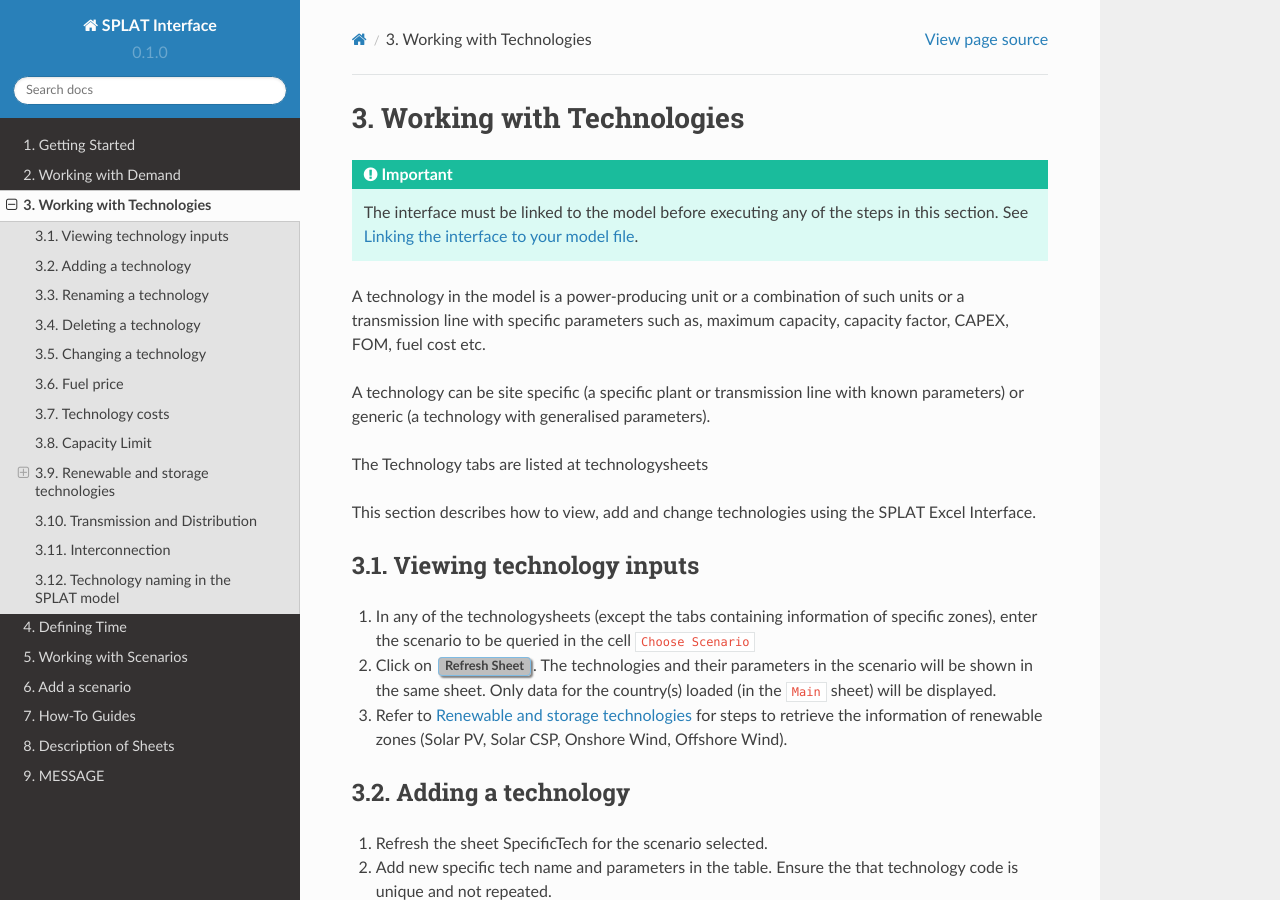
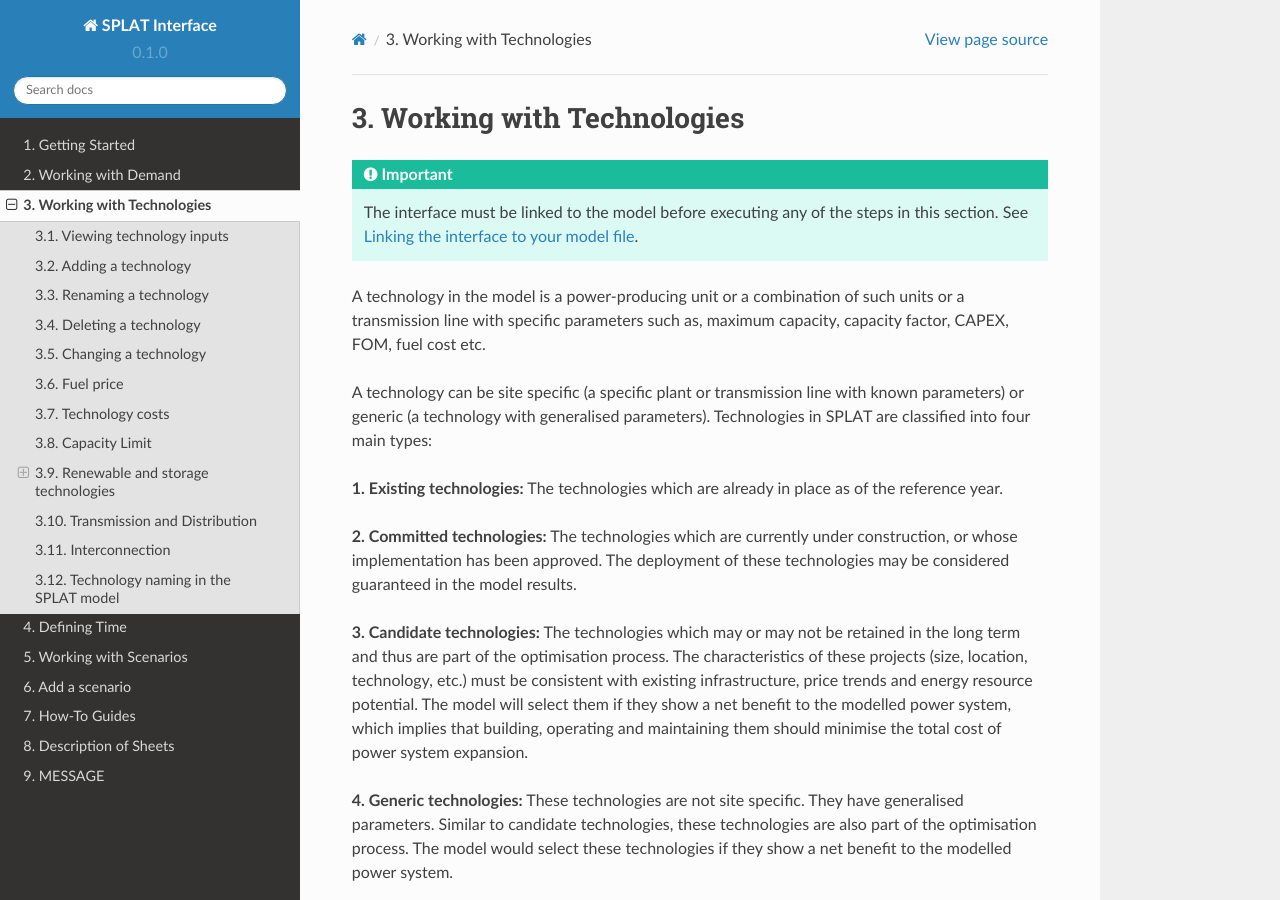
Before and after one commit to SPLATteam/SPLAT-WebGuide, a Sphinx documentation site: the page built from docs/working_with_technologies.rst, in a window 1280 px wide and 900 px high. Built offline with Sphinx 7.4.7 and the Read the Docs theme 2.0.0, drawn with Linux system fonts in a browser that asks for light colours.

Commit message:
add description of type of technologies in SPLAT.

```diff
--- a/docs/working_with_technologies.rst
+++ b/docs/working_with_technologies.rst
@@ -16,6 +16,15 @@
 A technology in the model is a power-producing unit or a combination of such units or a transmission line with specific parameters such as, maximum capacity, capacity factor, CAPEX, FOM, fuel cost etc.
 
 A technology can be site specific (a specific plant or transmission line with known parameters) or generic (a technology with generalised parameters).
+Technologies in SPLAT are classified into four main types:
+
+**1. Existing technologies:** The technologies which are already in place as of the reference year.
+
+**2. Committed technologies:** The technologies which are currently under construction, or whose implementation has been approved. The deployment of these technologies may be considered guaranteed in the model results.
+
+**3. Candidate technologies:** The technologies which may or may not be retained in the long term and thus are part of the optimisation process. The characteristics of these projects (size, location, technology, etc.) must be consistent with existing infrastructure, price trends and energy resource potential. The model will select them if they show a net benefit to the modelled power system, which implies that building, operating and maintaining them should minimise the total cost of power system expansion.
+
+**4. Generic technologies:** These technologies are not site specific. They have generalised parameters. Similar to candidate technologies, these technologies are also part of the optimisation process. The model would select these technologies if they show a net benefit to the modelled power system.
 
 The Technology tabs are listed at :ref:`technologysheets`
 
```
